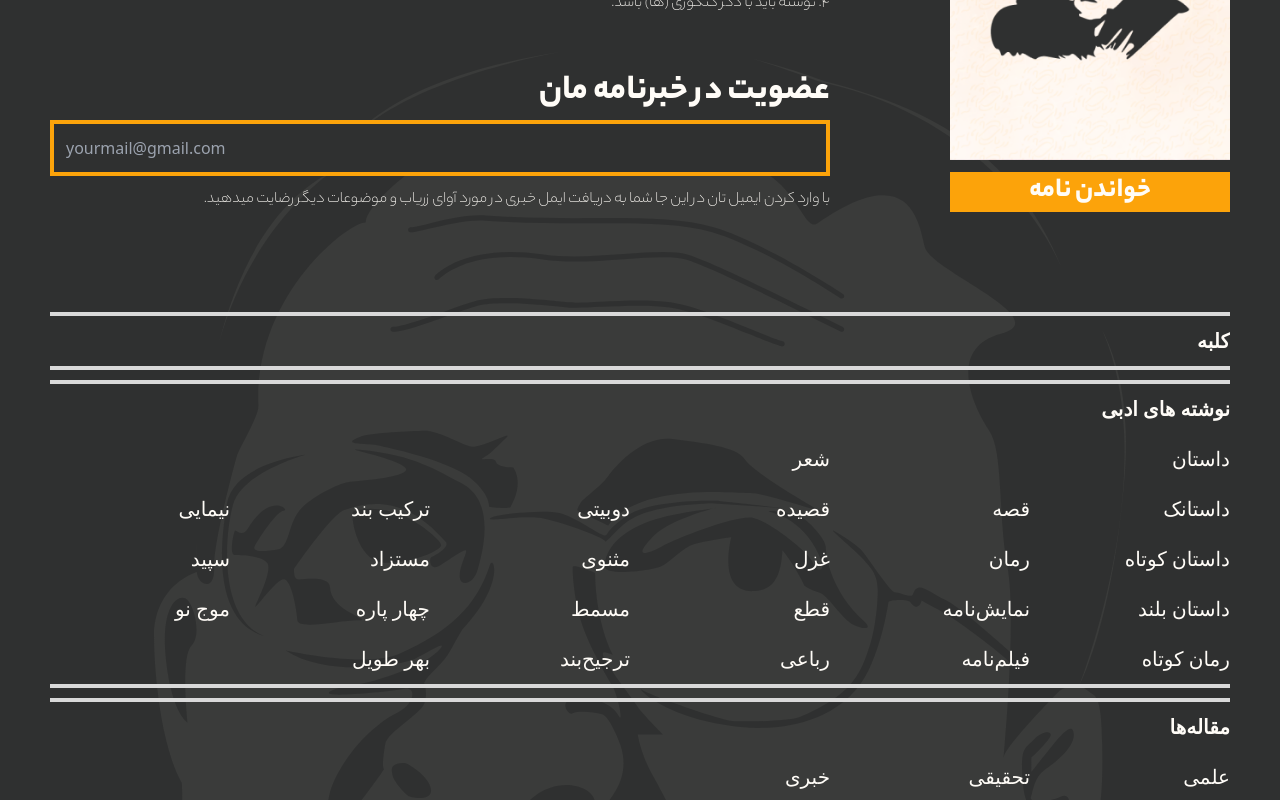
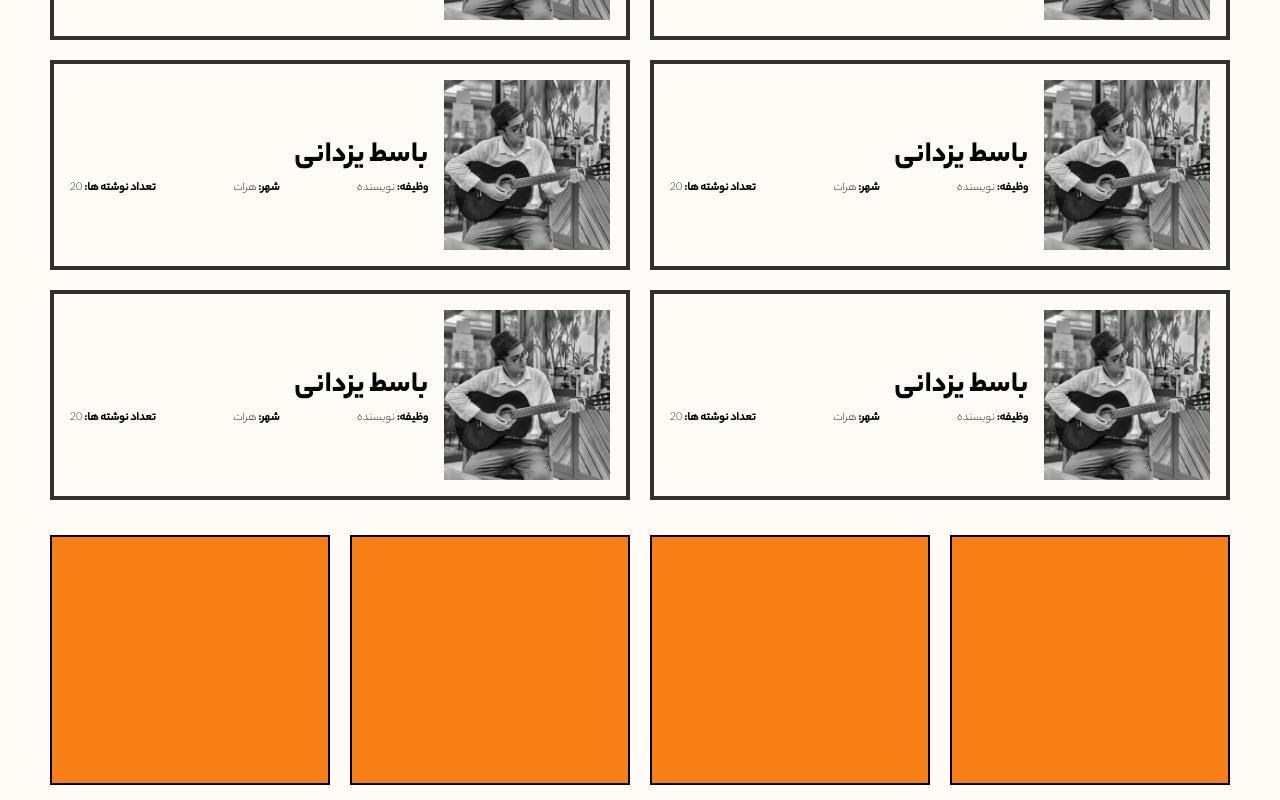
Before and after one commit to snavid-dev/zaryab, a Next.js app: page /literarywritings in a window 1280 px wide. Shown: the part 8460-9260 px from the top of the page. Built offline with nearby package versions, Linux system fonts and the light colour scheme.

Commit message:
the authors section of the literarywritings is added

```diff
--- a/app/literarywritings/page.js
+++ b/app/literarywritings/page.js
@@ -1,5 +1,7 @@
+import Authors from '@/components/Authors/Authors';
 import FullAd from '@/components/FullAd/FullAd';
 import PoemSection from '@/components/PoemSection/PoemSection';
+import SmallAd from '@/components/SmallAd/SmallAd';
 import StorySection from '@/components/SorySection/StorySection';
 import React from 'react';
 
@@ -10,6 +12,11 @@ export default function LiteraryWritingsPage() {
       {/* full ad */}
       <FullAd />
       <PoemSection />
+
+      <Authors />
+
+      {/* small ad */}
+      <SmallAd />
     </div>
   );
 }
```
